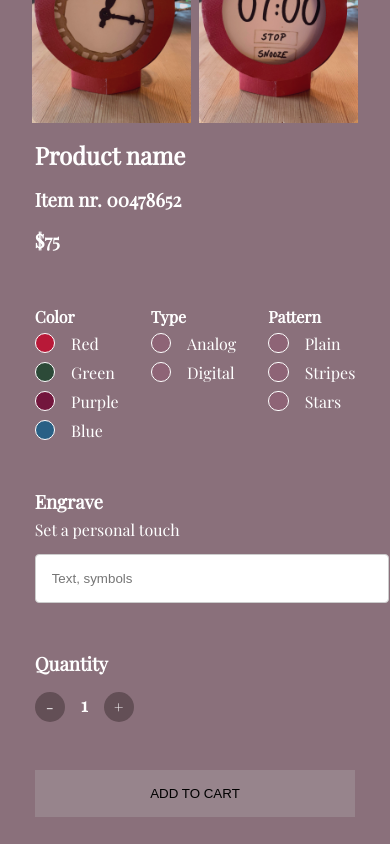
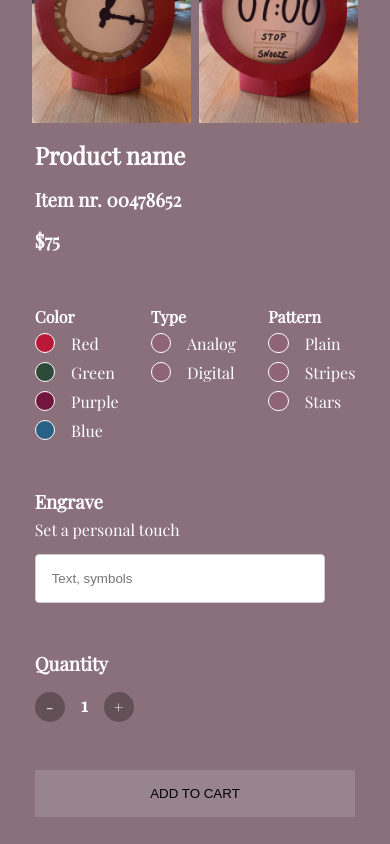
Before and after one commit to mbhira7/Refreshed-prototype, a plain HTML site: page product.html in a window 390 px wide. Shown: the part 660-1504 px from the top of the page. Drawn offline with nearby package versions, Linux system fonts and the light colour scheme.

Commit message:
responsive

```diff
--- a/style.css
+++ b/style.css
@@ -48,6 +48,7 @@ html{
    --top-spacing: 80px;
   scroll-padding-top: var(--top-spacing);
   margin: var(--top-spacing) auto 0 auto;
+
 }
 
 body {
@@ -57,6 +58,8 @@ body {
     font-family: 'Playfair Display', serif;
 	color:white;
     background-color: #8a707b;
+    position: relative;
+    overflow-x: hidden;
 }
 
 h1,h2,figure{
@@ -411,7 +414,7 @@ position: absolute;
 
 .contact-form-grid{
     display: grid;
-    grid-auto-flow: column;
+    grid-template-columns: 1fr 1fr;
     gap: 1rem;
 }
 
@@ -441,6 +444,7 @@ input, textarea{
     border-radius: 4px;
     padding: 1rem;
     outline: none;
+    max-width: 100%;
 
 }
 
@@ -663,6 +667,12 @@ hr{
     height: 100%;
 }
 
+@media only screen and (max-width: 850px){
+    .product-grid-right input, .product-grid-right textarea{
+        width: 80%;
+    }
+}
+
 
 /* Cart */
 
@@ -718,7 +728,6 @@ th {
 	padding-bottom: 5px;*/
     text-align: left;
     padding: 1rem;
-	border-top: solid gray 1.5px;
 	border-bottom: solid gray 1.5px;
 	border-spacing: 2rem 2rem;
 }
```
